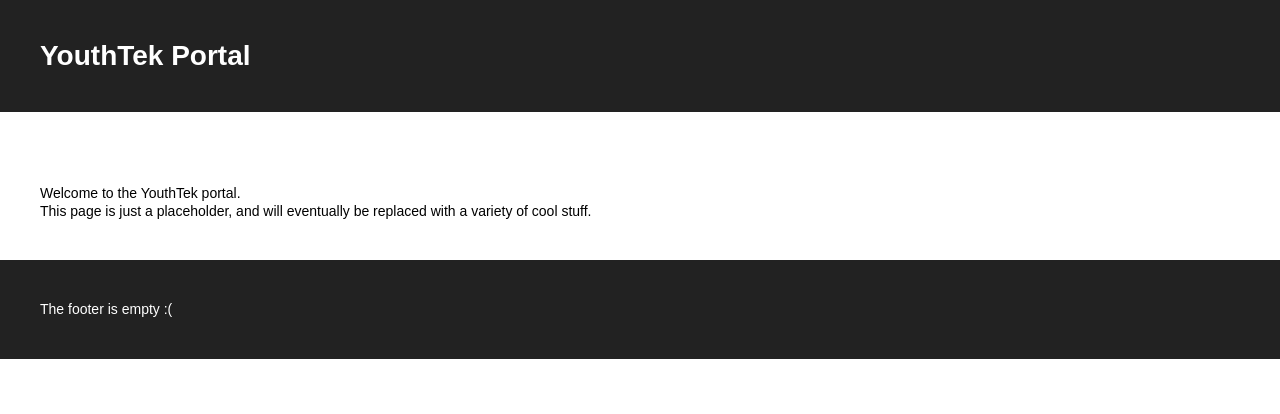
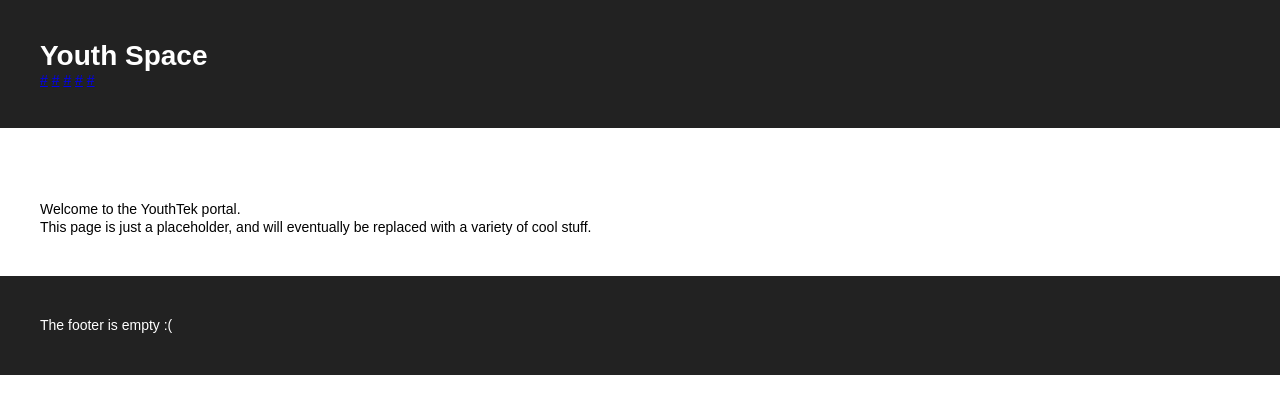
Before and after one commit to YouthTek/Portal, a Jekyll site: the page built from index.md, in a window 1280 px wide. Shown: the top 414 px of the page. Built offline with Jekyll 4.4.1, drawn with Linux system fonts in a browser that asks for light colours; Markdown is read by kramdown in place of the engine named in the settings.

Commit message:
Navigation menu for header

```diff
--- a/_includes/header.html
+++ b/_includes/header.html
@@ -1,7 +1,15 @@
 <div class="header">
 
-	<h1>YouthTek Portal</h1>
+	<h1>Youth Space</h1>
 
 	<!-- navigation goes here -->
 
+	<nav class="active">
+		<a href="#">#</a>
+		<a href="#">#</a>
+		<a href="#">#</a>
+		<a href="#">#</a>
+		<a href="#">#</a>
+	</nav>
+
 </div>
```
